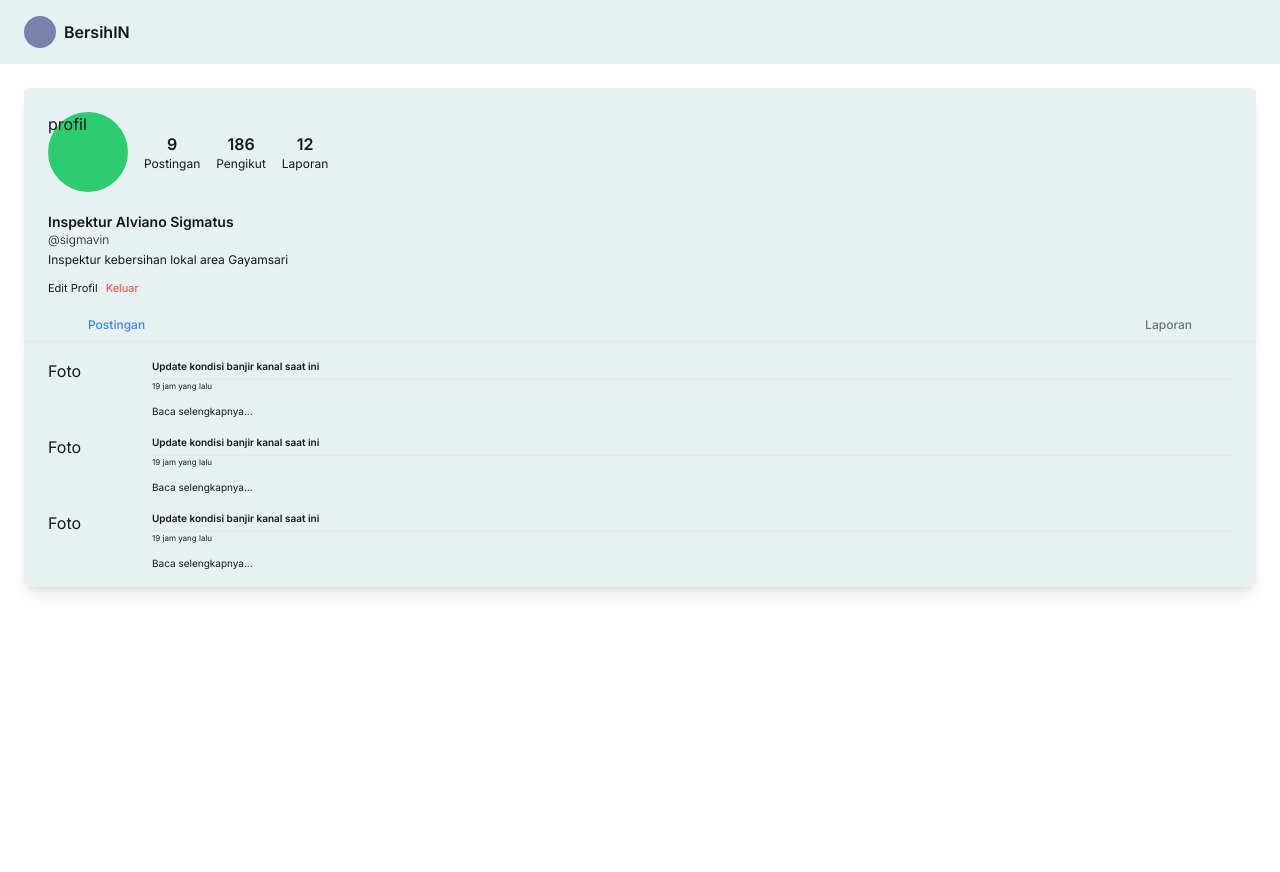
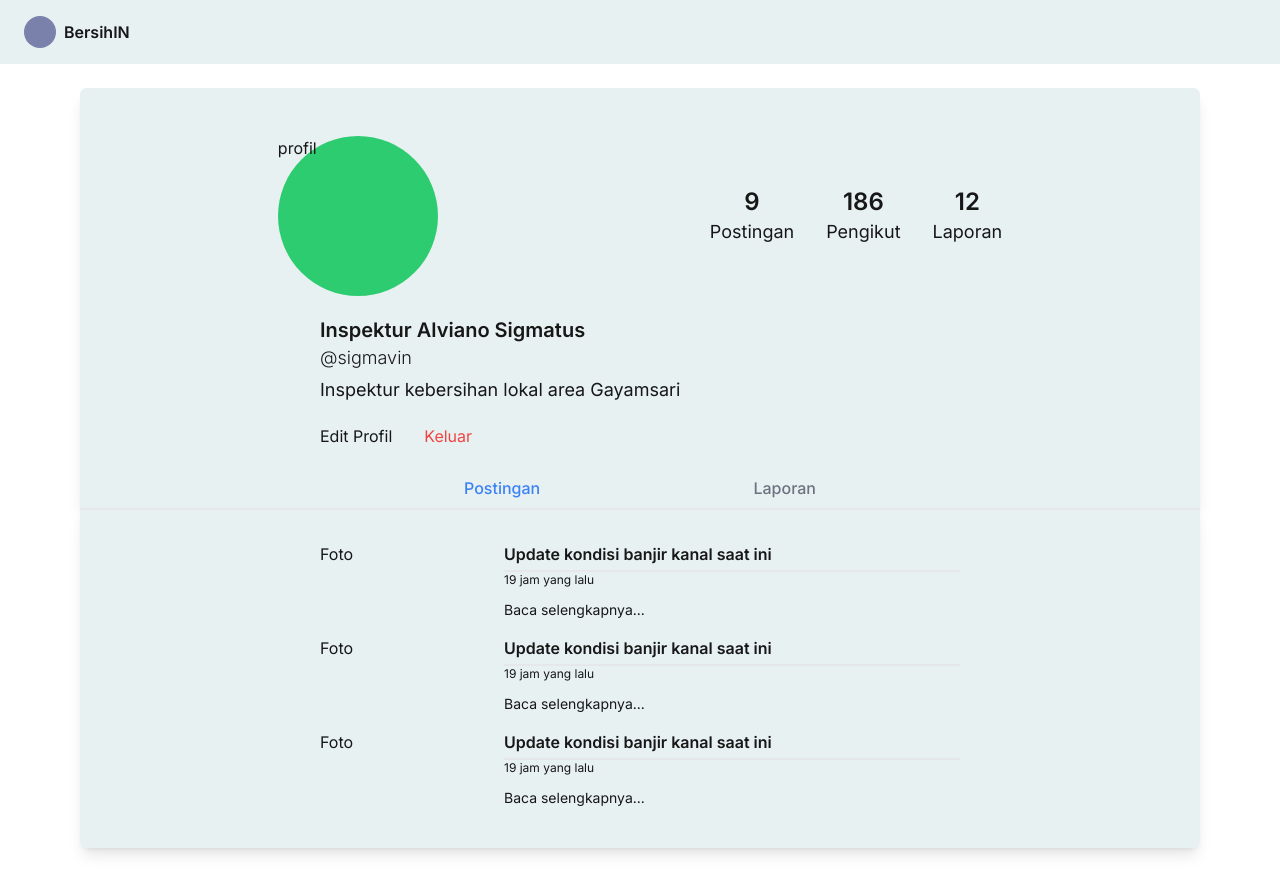
Before and after one commit to MDAlviano/BersihIN, a Next.js app: page /dashboard in a window 1280 px wide. Before the commit the page ends 800 px from the top, so only its background shows below. Built offline with nearby package versions, Linux system fonts and the light colour scheme; some icons are missing.

Commit message:
User Dashboard (Report Detail)

```diff
--- /dev/null
+++ b/src/app/dashboard/laporan/[id]/page.tsx
@@ -0,0 +1,22 @@
+
+
+export async function getStaticPaths() {
+  return {
+    paths: [
+      { params: { id: '1' } },
+      { params: { id: '2' } },
+    ],
+    fallback: false, // atau true jika ada laporan tambahan
+  };
+}
+
+function LaporanDetail({ laporan }: { laporan: { title: string; content: string } }) {
+  return (
+    <div className="container mx-auto px-4">
+      <h1 className="text-xl font-bold mb-4">{laporan.title}</h1>
+      <p>{laporan.content}</p>
+    </div>
+  );
+}
+
+export default LaporanDetail;
--- a/src/app/dashboard/page.tsx
+++ b/src/app/dashboard/page.tsx
@@ -3,59 +3,68 @@
 import Link from "next/link";
 import { useState } from "react";
 
-const Postingan = () => {
+function Postingan() {
   return (
     <div>
       <div className="flex pb-4 gap-2">
-        <h4 className="w-24">Foto</h4>
+        <h4 className="lg:w-44 w-24">Foto</h4>
         <div className="flex flex-col flex-1">
-          <h5 className="text-[10px] font-semibold pb-1 border-b-2">Update kondisi banjir kanal saat ini</h5>
-          <p className="text-[8px] ">19 jam yang lalu</p>
-          <p className="pt-3 text-[10px]">Baca selengkapnya...</p>
+          <h5 className="lg:text-base text-[10px] font-semibold pb-1 border-b-2">Update kondisi banjir kanal saat
+            ini</h5>
+          <p className="lg:text-xs text-[8px] ">19 jam yang lalu</p>
+          <p className="pt-3 lg:text-sm text-[10px]">Baca selengkapnya...</p>
         </div>
       </div>
 
       <div className="flex pb-4 gap-2">
-        <h4 className="w-24">Foto</h4>
+        <h4 className="lg:w-44 w-24">Foto</h4>
         <div className="flex flex-col flex-1">
-          <h5 className="text-[10px] font-semibold pb-1 border-b-2">Update kondisi banjir kanal saat ini</h5>
-          <p className="text-[8px] ">19 jam yang lalu</p>
-          <p className="pt-3 text-[10px]">Baca selengkapnya...</p>
+          <h5 className="lg:text-base text-[10px] font-semibold pb-1 border-b-2">Update kondisi banjir kanal saat
+            ini</h5>
+          <p className="lg:text-xs text-[8px] ">19 jam yang lalu</p>
+          <p className="pt-3 lg:text-sm text-[10px]">Baca selengkapnya...</p>
         </div>
       </div>
 
       <div className="flex pb-4 gap-2">
-        <h4 className="w-24">Foto</h4>
+        <h4 className="lg:w-44 w-24">Foto</h4>
         <div className="flex flex-col flex-1">
-          <h5 className="text-[10px] font-semibold pb-1 border-b-2">Update kondisi banjir kanal saat ini</h5>
-          <p className="text-[8px] ">19 jam yang lalu</p>
-          <p className="pt-3 text-[10px]">Baca selengkapnya...</p>
+          <h5 className="lg:text-base text-[10px] font-semibold pb-1 border-b-2">Update kondisi banjir kanal saat
+            ini</h5>
+          <p className="lg:text-xs text-[8px] ">19 jam yang lalu</p>
+          <p className="pt-3 lg:text-sm text-[10px]">Baca selengkapnya...</p>
         </div>
       </div>
     </div>
   )
 }
 
-const Laporan = () => {
+function Laporan() {
+  const laporanData = [
+    { id: 1, title: "100kg sampah plastik", time: "1 jam yang lalu" },
+    { id: 2, title: "50kg sampah kertas", time: "2 jam yang lalu" },
+  ];
+
   return (
     <div>
-      <div className="flex pb-4 gap-2">
-        <h4 className="w-24">Foto</h4>
+      {laporanData.map((laporan) => (
+        <div key={laporan.id} className="flex pb-4 gap-2">
+          <h4 className="lg:w-44 w-24">Foto</h4>
           <div className="flex flex-col flex-1">
-          <h5 className="text-[10px] font-semibold pb-1 border-b-2">100kg sampah plastik</h5>
-          <p className="text-[8px] ">1 jam yang lalu</p>
-          <p className="pt-3 text-[10px]">Baca selengkapnya...</p>
+            <Link href={`/laporan/${laporan.id}`}>
+              <h5 className="lg:text-base text-[10px] font-semibold pb-1 border-b-2 cursor-pointer">
+                {laporan.title}
+              </h5>
+            </Link>
+            <p className="lg:text-xs text-[8px]">{laporan.time}</p>
+            <Link href={`/laporan/${laporan.id}`}>
+              <p className="pt-3 lg:text-sm text-[10px] cursor-pointer">
+                Baca selengkapnya...
+              </p>
+            </Link>
           </div>
         </div>
-
-      <div className="flex pb-4 gap-2">
-        <h4 className="w-24">Foto</h4>
-        <div className="flex flex-col flex-1">
-          <h5 className="text-[10px] font-semibold pb-1 border-b-2">100kg sampah plastik</h5>
-          <p className="text-[8px] ">1 jam yang lalu</p>
-          <p className="pt-3 text-[10px]">Baca selengkapnya...</p>
-        </div>
-      </div>
+      ))}
     </div>
   )
 }
@@ -64,41 +73,42 @@ export default function Page() {
   const [activeTab, setActiveTab] = useState("postingan");
 
   return (
-    <main className="p-6 ">
-      <div className="flex flex-col px-6 pt-6 rounded-t-md bg-color5 shadow-lg border-b-2">
-        <div className="flex pb-5 gap-4">
+    <main className="lg:px-20 p-6">
+      <div className="flex flex-col lg:px-24 lg:pt-12 px-6 pt-6 rounded-t-md bg-color5 shadow-lg border-b-2">
+        <div className="flex lg:justify-center lg:gap-60 pb-5 gap-4">
           {/* Foto profil */}
-          <div className="w-20 h-20 items-center bg-color1 rounded-full">
+          <div className="lg:w-40 lg:h-40 w-20 h-20 items-center bg-color1 rounded-full">
             profil
           </div>
-          <div className="flex items-center justify-between gap-4">
+          <div className="flex items-center justify-between lg:pl-8 lg:gap-8 gap-4">
             <div className="flex flex-col items-center">
-              <h3 className="font-semibold">9</h3>
-              <p className="text-xs">Postingan</p>
+              <h3 className="font-semibold lg:text-2xl">9</h3>
+              <p className="lg:text-lg text-xs">Postingan</p>
             </div>
             <div className="flex flex-col items-center">
-              <h3 className="font-semibold">186</h3>
-              <p className="text-xs">Pengikut</p>
+              <h3 className="font-semibold lg:text-2xl">186</h3>
+              <p className="lg:text-lg text-xs">Pengikut</p>
             </div>
             <div className="flex flex-col items-center">
-              <h3 className="font-semibold">12</h3>
-              <p className="text-xs">Laporan</p>
+              <h3 className="font-semibold lg:text-2xl">12</h3>
+              <p className="lg:text-lg text-xs">Laporan</p>
             </div>
           </div>
         </div>
 
+        <div className="lg:px-36">
           <div>
-          <h2 className="font-semibold text-sm">Inspektur Alviano Sigmatus</h2>
-          <p className="font-light text-xs">@sigmavin</p>
-          <p className="pt-1 text-xs">Inspektur kebersihan lokal area Gayamsari</p>
+            <h2 className="font-semibold lg:text-xl text-sm">Inspektur Alviano Sigmatus</h2>
+            <p className="font-light lg:text-lg text-xs">@sigmavin</p>
+            <p className="pt-1 lg:text-lg text-xs">Inspektur kebersihan lokal area Gayamsari</p>
           </div>
-
-        <div className="flex my-3 text-[11px] gap-2">
+          <div className="flex lg:my-5 my-3 lg:text-base text-[11px] lg:gap-8 gap-2">
             <Link href="">Edit Profil</Link>
             <Link href="" className="text-red-500">Keluar</Link>
           </div>
+        </div>
 
-        <div className="flex my-2 px-10 gap-2 text-xs font-medium justify-between">
+        <div className="flex my-2 lg:px-72 px-10 gap-2 lg:text-base text-xs font-medium justify-between">
           <p
             className={`cursor-pointer ${
               activeTab === "postingan" ? "text-blue-500" : "text-gray-500"
@@ -118,7 +128,7 @@ export default function Page() {
         </div>
       </div>
 
-      <div className="flex flex-col px-6 pt-4 rounded-b-md bg-color5 shadow-lg">
+      <div className="flex flex-col lg:px-60 lg:pb-6 px-6 lg:pt-8 pt-4 rounded-b-md bg-color5 shadow-lg">
         {activeTab === "postingan" && <Postingan/>}
         {activeTab === "laporan" && <Laporan/>}
       </div>
```
Lines whose indentation alone changed are shown as unchanged.
